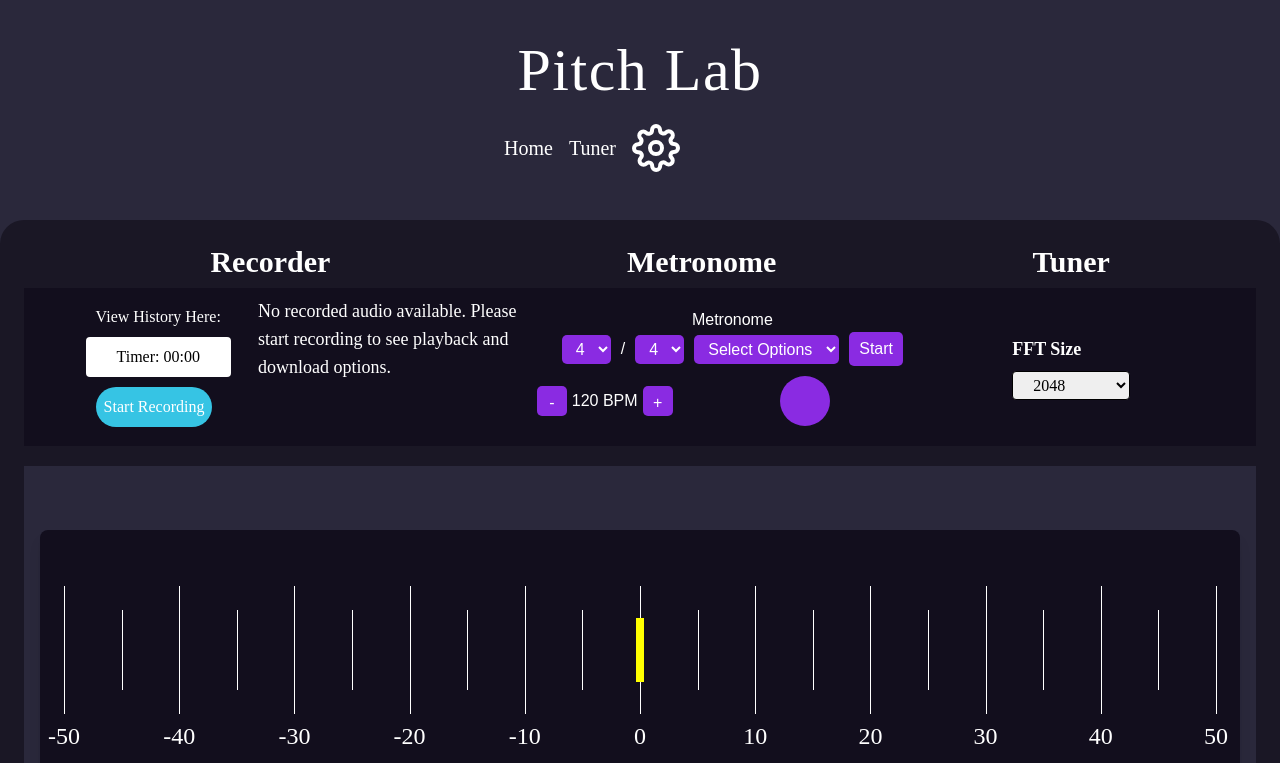
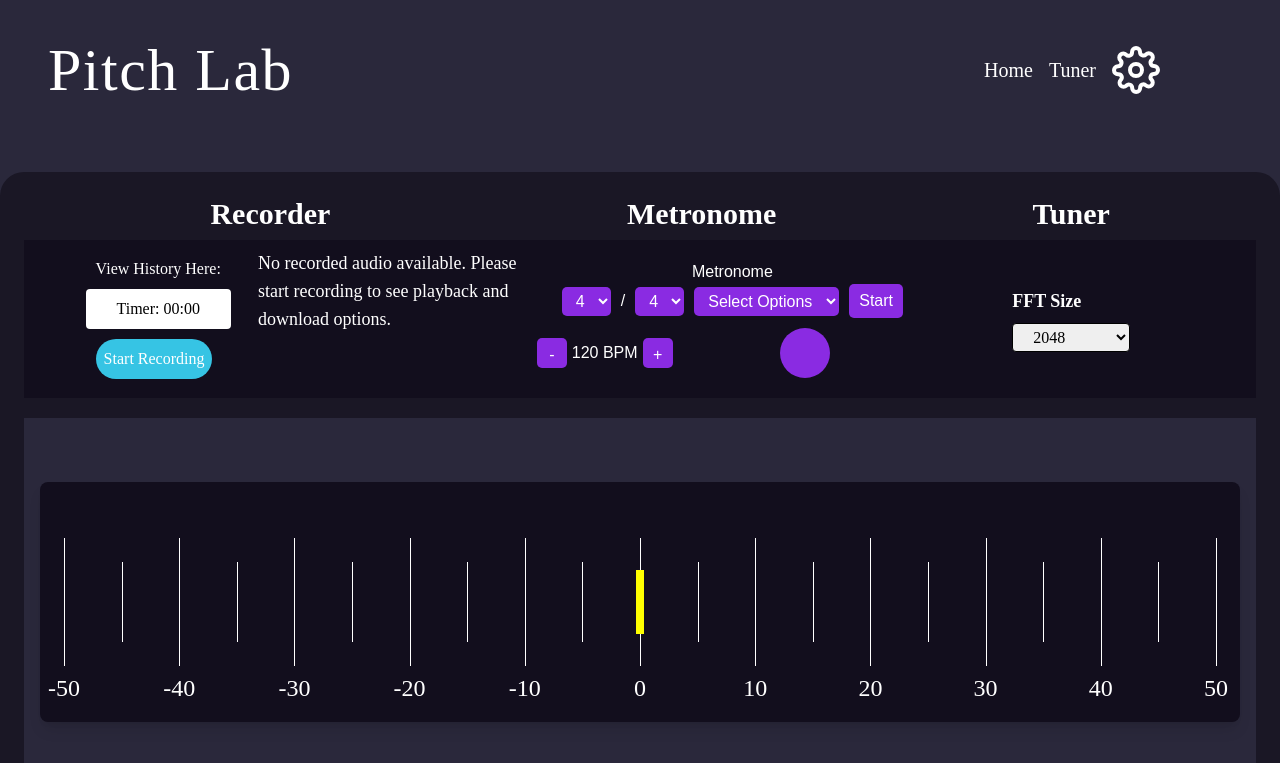
Before and after one commit to sitechtimes/pitch-lab, a Vue app in the folder app/: page / in a window 1280 px wide. Shown: the top 763 px of the page. Built offline with nearby package versions, Linux system fonts and the light colour scheme; a web font is replaced by a local one.

Commit message:
looking up some docs and videos

```diff
--- a/app/src/App.vue
+++ b/app/src/App.vue
@@ -1,6 +1,6 @@
 <template>
   <div class="w-screen bg-entire-bg text-white min-h-screen">
-    <header class="flex items-center justify-between px-6 py-4 bg-entire-bg md:flex-col">
+    <header class="flex items-center justify-between px-6 py-4 bg-entire-bg">
       <HeaderTitle />
       <div class="flex items-center gap-4">
         <router-link to="/" class="text-xl hover:underline">Home</router-link>
```
